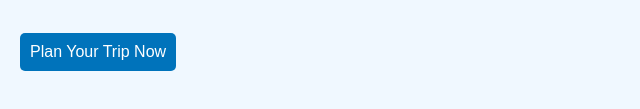
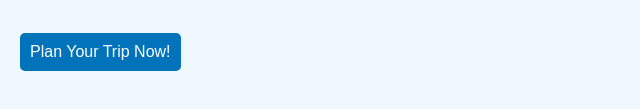
Before and after one commit to zeroJuan01/philippines-website, a plain HTML site: page index.html in a window 1280 px wide. Shown: the part 321-430 px from the top of the page, 0-640 px from the left. Drawn offline with Linux system fonts and the light colour scheme.

Commit message:
Enhanced content with new call-to-action and information about Philippine islands

```diff
--- a/index.html
+++ b/index.html
@@ -46,6 +46,6 @@
     <h2>Discover More About the Islands</h2>
     <p>Whether you are looking to relax by the beach, explore historical sites, or immerse yourself in Filipino culture, this country offers endless opportunities for adventure and exploration.</p>
 
-    <a href="<https://www.tourism.gov.ph>" target="_blank" class="cta">Plan Your Trip Now</a>
+    <a href="<https://www.tourism.gov.ph>" target="_blank" class="cta">Plan Your Trip Now!</a>
 </body>
 </html>
```
